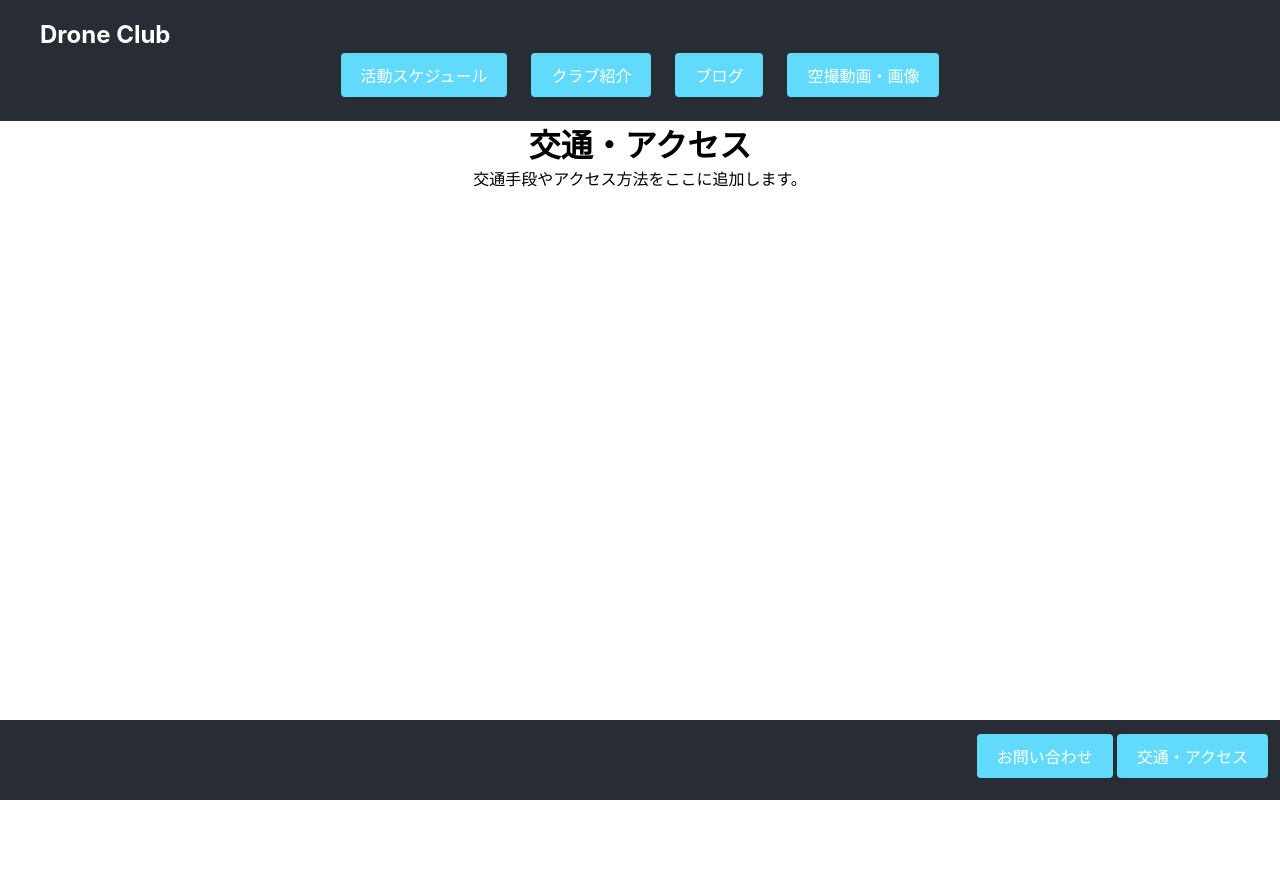
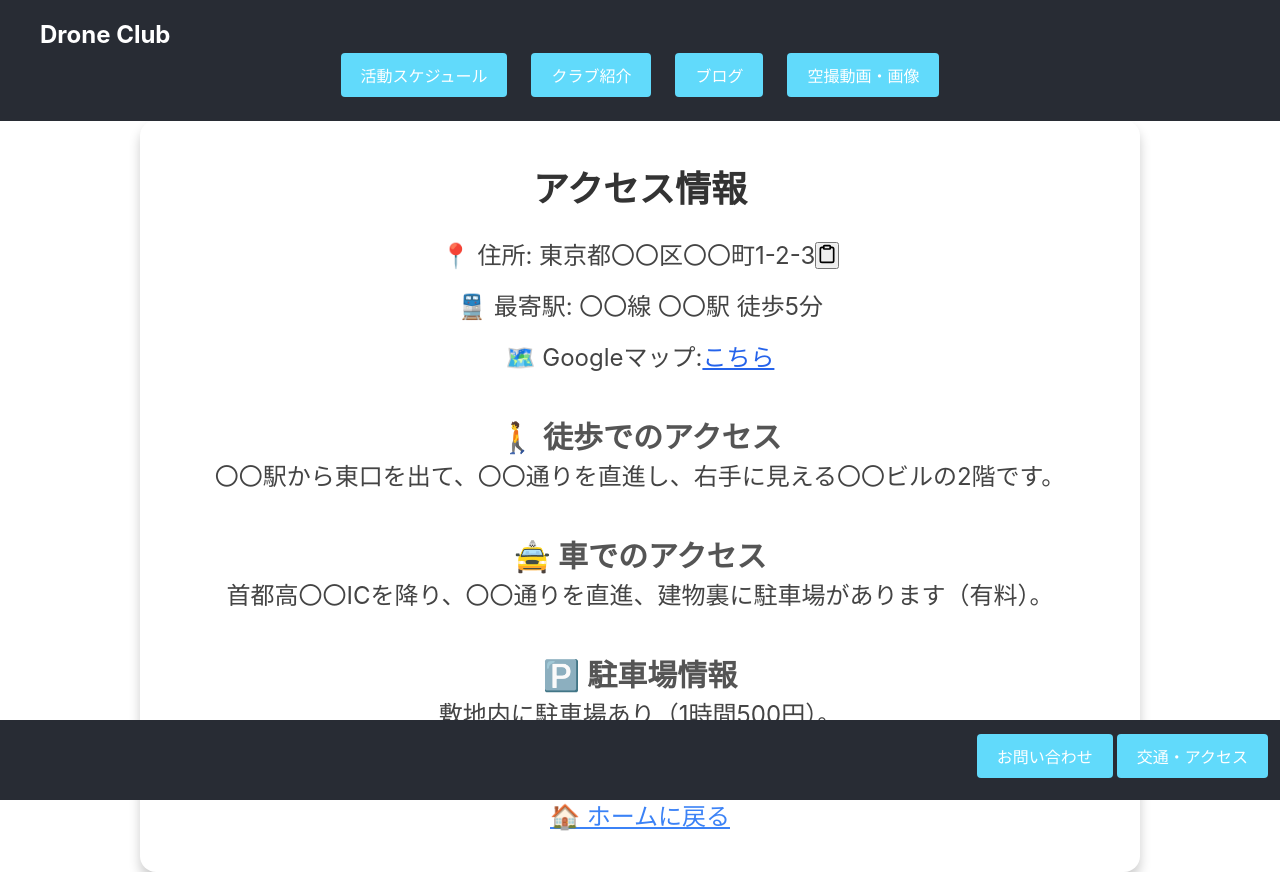
Before and after one commit to tsuyoshi12345/website, a React (Create React App) app in the folder frontend/react-project/: page /access in a window 1280 px wide. Before the commit the page ends 800 px from the top, so only its background shows below. Built offline with nearby package versions, Linux system fonts and the light colour scheme.

Commit message:
アクセスページ編集

```diff
--- a/frontend/react-project/package.json
+++ b/frontend/react-project/package.json
@@ -15,6 +15,7 @@
     "@types/react": "^18.3.3",
     "@types/react-dom": "^18.3.0",
     "axios": "^1.7.5",
+    "lucide-react": "^0.474.0",
     "react": "^18.0.0",
     "react-dom": "^18.0.0",
     "react-hook-form": "^7.53.0",
--- /dev/null
+++ b/frontend/react-project/src/css/Access.css
@@ -0,0 +1,55 @@
+.access-container {
+    max-width: 1000px;
+    margin: 0 auto;
+    padding: 40px;
+    background-color: #ffffff;
+    border-radius: 16px;
+    box-shadow: 0 8px 12px rgba(0, 0, 0, 0.2);
+  }
+
+  .access-title {
+    font-size: 36px;
+    font-weight: bold;
+    margin-bottom: 24px;
+    color: #333;
+  }
+
+  .access-subtitle {
+    font-size: 30px;
+    font-weight: bold;
+    margin-top: 32px;
+    color: #555;
+  }
+
+  .access-text {
+    font-size: 24px;
+    margin-bottom: 16px;
+    color: #444;
+  }
+
+  .access-link {
+    font-size: 24px;
+    color: #2563eb;
+    text-decoration: underline;
+  }
+
+  .access-link:hover {
+    color: #1e40af;
+  }
+
+  .access-mt-4 {
+    margin-top: 24px;
+  }
+
+  .access-mt-6 {
+    margin-top: 40px;
+  }
+
+  .access-text-blue {
+    font-size: 24px;
+    color: #3b82f6;
+  }
+
+  .access-text-blue:hover {
+    color: #1d4ed8;
+  }
--- a/frontend/react-project/src/pages/access.tsx
+++ b/frontend/react-project/src/pages/access.tsx
@@ -1,10 +1,47 @@
-import React from 'react';
+import React, { useState } from 'react';
+import { Clipboard } from 'lucide-react';
+import { Link } from 'react-router-dom';
+import '../css/Access.css';
 
 const Access: React.FC = () => {
+  const address = "東京都〇〇区〇〇町1-2-3";
+  const [copied, setCopied] = useState(false);
+
+  const copyToClipboard = () => {
+    navigator.clipboard.writeText(address);
+    setCopied(true);
+    setTimeout(() => setCopied(false), 2000);
+  };
+
   return (
-    <div>
-      <h1>交通・アクセス</h1>
-      <p>交通手段やアクセス方法をここに追加します。</p>
+    <div className="access-container">
+      <h2 className="access-title">アクセス情報</h2>
+      <div className="access-mt-4">
+        <p className="access-text">📍 住所: {address}
+          <button onClick={copyToClipboard} className="access-copy-btn">
+            <Clipboard size={20} />
+          </button>
+        </p>
+        {copied && <span className="access-copied-message">コピーしました！</span>}
+        <p className="access-text">🚆 最寄駅: 〇〇線 〇〇駅 徒歩5分</p>
+        <p className="access-text">🗺️ Googleマップ:
+          <a href="https://maps.google.com" target="_blank" rel="noopener noreferrer" className="access-link">こちら</a>
+        </p>
+      </div>
+      <div className="access-mt-6">
+        <h3 className="access-subtitle">🚶 徒歩でのアクセス</h3>
+        <p className="access-text">〇〇駅から東口を出て、〇〇通りを直進し、右手に見える〇〇ビルの2階です。</p>
+      </div>
+      <div className="access-mt-6">
+        <h3 className="access-subtitle">🚖 車でのアクセス</h3>
+        <p className="access-text">首都高〇〇ICを降り、〇〇通りを直進、建物裏に駐車場があります（有料）。</p>
+      </div>
+      <div className="access-mt-6">
+        <h3 className="access-subtitle">🅿️ 駐車場情報</h3>
+        <p className="access-text">敷地内に駐車場あり（1時間500円）。</p>
+        <p className="access-text">近隣のコインパーキング: 〇〇パーキング（徒歩2分）</p>
+      </div>
+      <Link to="/" className="access-text-blue access-mt-6 block">🏠 ホームに戻る</Link>
     </div>
   );
 };
```
Also changed, not shown: 1 other file (tests, documents, lock files or other folders).
